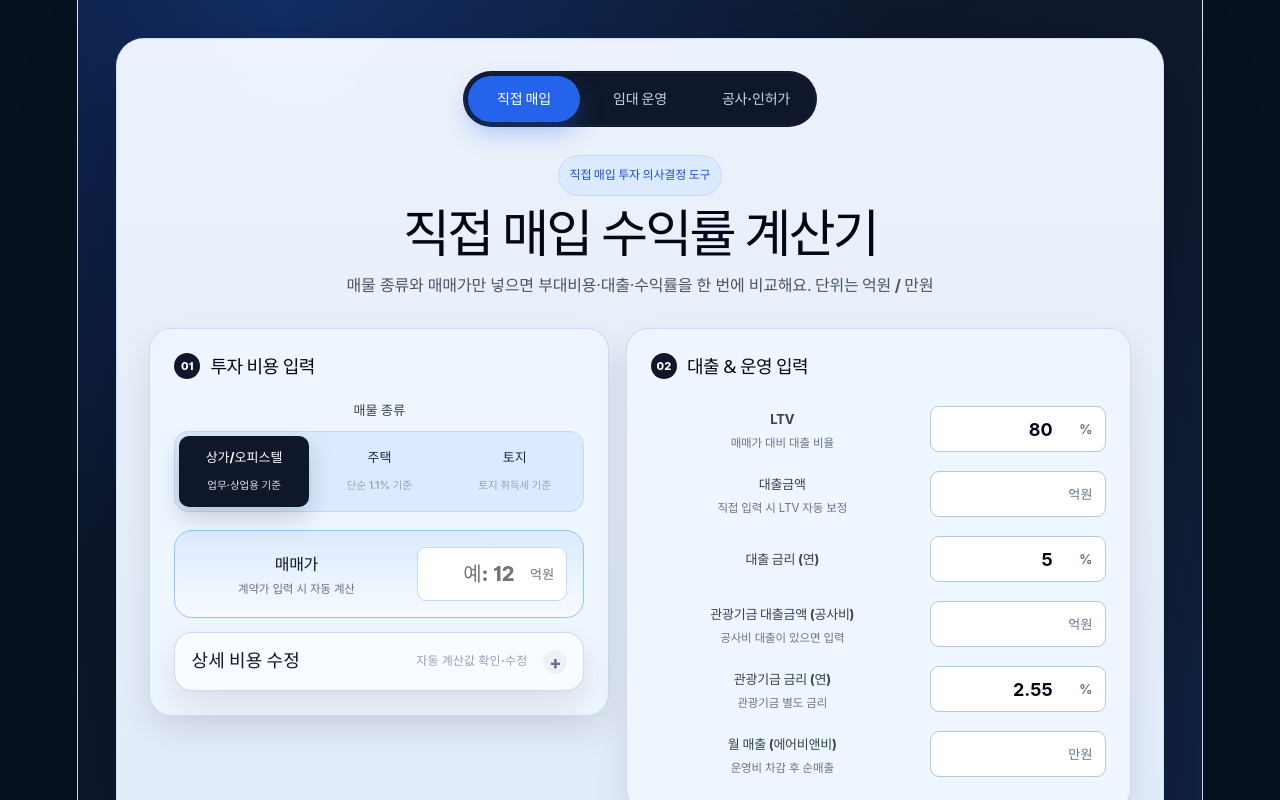
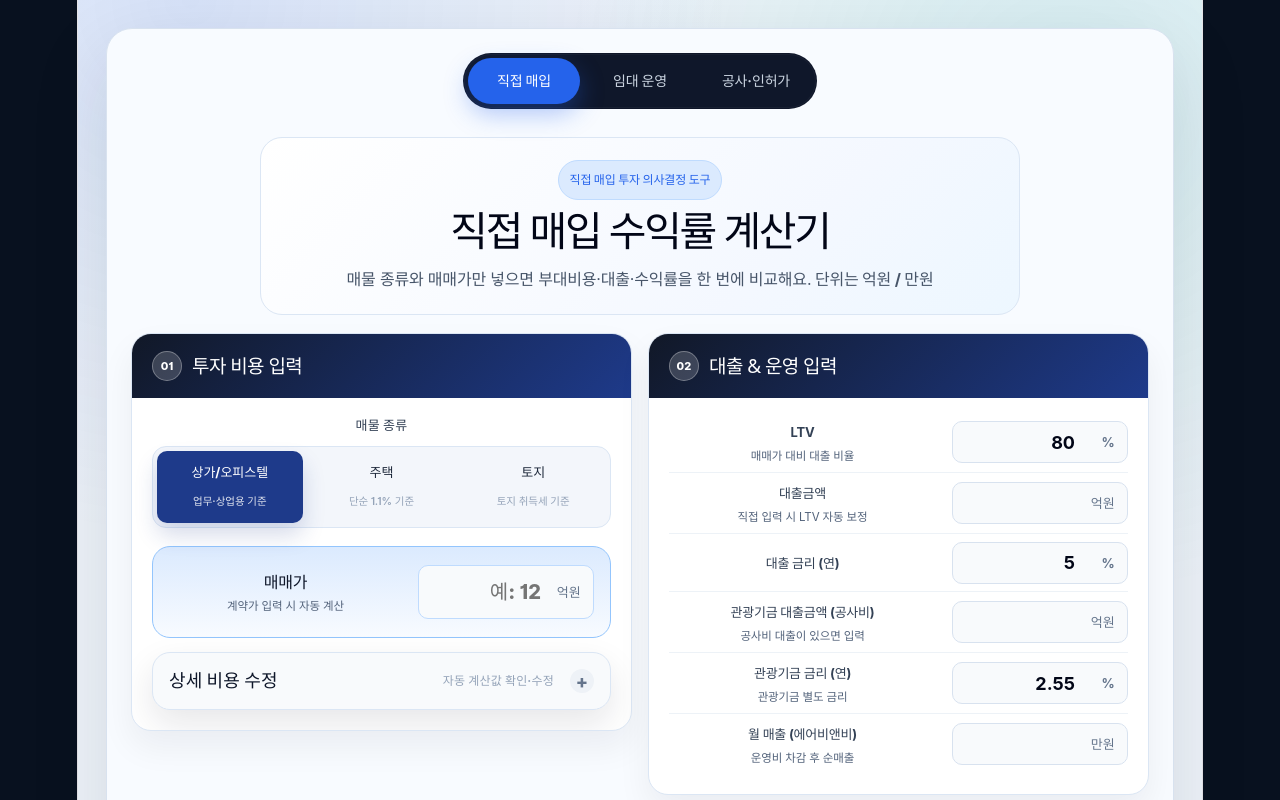
Before and after one commit to keepgoing2021/sookbak, a React (Vite) app: page / in a window 1280 px wide. Shown: the top 800 px of the page. Built offline with nearby package versions, Linux system fonts and the light colour scheme.

Commit message:
feat: refresh direct purchase dashboard UI

```diff
--- a/src/App.css
+++ b/src/App.css
@@ -2527,3 +2527,475 @@ h1,
     border-radius: 12px;
   }
 }
+
+
+/* Screenshot-inspired direct-purchase dashboard refresh */
+:root {
+  color: #172033;
+  background: #eef3f9;
+}
+
+.page-shell {
+  align-items: start;
+  padding: 28px;
+  background:
+    radial-gradient(circle at 10% 0%, rgba(37, 99, 235, 0.12), transparent 30rem),
+    radial-gradient(circle at 88% 8%, rgba(20, 184, 166, 0.12), transparent 28rem),
+    #eef3f9;
+}
+
+.calculator-card {
+  width: min(1280px, 100%);
+  padding: 24px;
+  border: 1px solid #d8e2ef;
+  border-radius: 26px;
+  background: #f8fbff;
+  box-shadow: 0 28px 80px rgba(15, 23, 42, 0.12);
+}
+
+.hero-copy {
+  margin-bottom: 18px;
+  padding: 22px 24px;
+  border: 1px solid #dbe6f4;
+  border-radius: 22px;
+  background: linear-gradient(135deg, #ffffff 0%, #f4f8ff 68%, #edf7ff 100%);
+}
+
+.hero-copy h1 {
+  font-size: clamp(30px, 3.2vw, 46px);
+}
+
+.eyebrow {
+  color: #2563eb;
+}
+
+.direct-form-grid {
+  grid-template-columns: minmax(0, 1fr) minmax(0, 1fr);
+  gap: 16px;
+  margin-bottom: 16px;
+}
+
+.panel {
+  border-radius: 20px;
+  padding: 0;
+  overflow: hidden;
+  background: #ffffff;
+  border: 1px solid #dbe6f4;
+  box-shadow: 0 16px 34px rgba(15, 23, 42, 0.06);
+}
+
+.investment-panel,
+.loan-panel,
+.income-panel,
+.investment-panel-purple,
+.cost-panel {
+  background: #ffffff;
+  border-color: #dbe6f4;
+}
+
+.panel-heading,
+.panel-heading.blue,
+.panel-heading.green,
+.panel-heading.purple,
+.panel-heading.orange {
+  margin: 0 0 14px;
+  padding: 17px 20px;
+  color: #ffffff;
+  background: linear-gradient(135deg, #111827, #1e3a8a);
+}
+
+.panel-heading.green {
+  background: linear-gradient(135deg, #064e3b, #047857);
+}
+
+.panel-heading h2 {
+  color: #ffffff;
+  font-size: 19px;
+}
+
+.section-index {
+  width: 30px;
+  height: 30px;
+  background: rgba(255, 255, 255, 0.18);
+  border: 1px solid rgba(255, 255, 255, 0.3);
+  color: #ffffff;
+}
+
+.investment-panel > .field-label,
+.investment-panel > .segmented,
+.investment-panel > .primary-input-block,
+.investment-panel > .details-card,
+.loan-panel > .input-row,
+.income-panel > .input-row,
+.investment-panel-purple > .input-row,
+.cost-panel > .input-row,
+.cost-panel > .cost-group {
+  margin-left: 20px;
+  margin-right: 20px;
+}
+
+.investment-panel > .details-card,
+.loan-panel > .input-row:last-child,
+.cost-panel > .cost-group:last-child {
+  margin-bottom: 20px;
+}
+
+.segmented {
+  border-color: #dbe6f4;
+  background: #f3f6fb;
+}
+
+.segmented button.active {
+  background: #1e3a8a;
+  box-shadow: 0 12px 22px rgba(30, 58, 138, 0.18);
+}
+
+.input-row {
+  min-height: 58px;
+  padding: 7px 0;
+  border-bottom: 1px solid #edf2f7;
+}
+
+.input-row:last-child {
+  border-bottom: 0;
+}
+
+.input-wrap input {
+  height: 42px;
+  border-radius: 10px;
+  background: #f8fafc;
+  border-color: #d8e2ef;
+}
+
+.input-wrap input:focus,
+.loan-panel .input-wrap input:focus,
+.income-panel .input-wrap input:focus,
+.cost-panel .input-wrap input:focus,
+.investment-panel-purple .input-wrap input:focus {
+  border-color: #2563eb;
+  background: #ffffff;
+  box-shadow: 0 0 0 4px rgba(37, 99, 235, 0.12);
+}
+
+.details-card {
+  border-color: #dbe6f4;
+  background: #f8fafc;
+}
+
+.direct-results-board {
+  display: grid;
+  grid-template-columns: minmax(0, 0.92fr) minmax(0, 1.08fr);
+  gap: 16px;
+  align-items: start;
+}
+
+.result-panel {
+  border: 1px solid #dbe6f4;
+  border-radius: 20px;
+  background: #ffffff;
+  box-shadow: 0 16px 34px rgba(15, 23, 42, 0.06);
+}
+
+.result-panel-guidance,
+.result-panel-detail {
+  padding: 18px;
+}
+
+.result-section-heading {
+  margin: -18px -18px 16px;
+  padding: 16px 18px;
+  color: #ffffff;
+  background: linear-gradient(135deg, #111827, #1e3a8a);
+  border-radius: 20px 20px 0 0;
+}
+
+.result-section-heading.compact {
+  margin-bottom: 14px;
+}
+
+.result-section-heading h2 {
+  color: #ffffff;
+  font-size: 18px;
+}
+
+.result-section-heading .section-index {
+  width: 40px;
+  background: rgba(255, 255, 255, 0.16);
+}
+
+.decision-card {
+  grid-template-columns: 156px minmax(0, 1fr) 126px;
+  gap: 18px;
+  min-height: 186px;
+  margin-bottom: 12px;
+  padding: 18px;
+  border-color: #c7d2fe;
+  background: linear-gradient(135deg, #f8fbff, #eef6ff);
+  box-shadow: inset 0 0 0 1px rgba(255, 255, 255, 0.75);
+}
+
+.decision-gauge {
+  width: 142px;
+  height: 142px;
+  display: grid;
+  place-items: center;
+  border-radius: 50%;
+  background:
+    conic-gradient(#2563eb var(--decision-progress), #e2e8f0 0),
+    #e2e8f0;
+  box-shadow: 0 16px 28px rgba(37, 99, 235, 0.14);
+}
+
+.decision-gauge-inner {
+  width: 104px;
+  height: 104px;
+  display: grid;
+  place-items: center;
+  align-content: center;
+  border-radius: 50%;
+  background: #ffffff;
+  text-align: center;
+}
+
+.decision-gauge-inner span,
+.decision-main-metric span,
+.decision-card span {
+  color: #64748b;
+  font-size: 12px;
+  font-weight: 900;
+}
+
+.decision-gauge-inner b {
+  display: block;
+  margin-top: 4px;
+  color: #0f172a;
+  font-size: 28px;
+  line-height: 1;
+  letter-spacing: -0.07em;
+}
+
+.decision-main-metric {
+  text-align: left;
+  align-self: center;
+}
+
+.decision-main-metric strong,
+.decision-card strong {
+  display: block;
+  width: fit-content;
+  margin-top: 9px;
+  padding: 9px 13px;
+  border-radius: 999px;
+  color: #ffffff;
+  background: #2563eb;
+  font-size: 15px;
+  font-weight: 950;
+}
+
+.decision-main-metric p {
+  margin-top: 12px;
+  color: #0f172a;
+  font-size: 26px;
+  font-weight: 950;
+  letter-spacing: -0.055em;
+}
+
+.decision-card small {
+  align-self: center;
+  padding: 10px 11px;
+  border: 1px solid #dbe6f4;
+  border-radius: 14px;
+  background: #ffffff;
+  color: #475569;
+  font-size: 12px;
+  font-weight: 800;
+  text-align: left;
+}
+
+.decision-card-excellent .decision-gauge,
+.decision-card-reviewable .decision-gauge {
+  background: conic-gradient(#059669 var(--decision-progress), #dcfce7 0), #dcfce7;
+}
+
+.decision-card-excellent .decision-main-metric strong,
+.decision-card-reviewable .decision-main-metric strong {
+  background: #059669;
+}
+
+.decision-card-needs-adjustment .decision-gauge {
+  background: conic-gradient(#d97706 var(--decision-progress), #fef3c7 0), #fef3c7;
+}
+
+.decision-card-needs-adjustment .decision-main-metric strong {
+  background: #d97706;
+}
+
+.decision-card-expensive .decision-gauge {
+  background: conic-gradient(#dc2626 var(--decision-progress), #fee2e2 0), #fee2e2;
+}
+
+.decision-card-expensive .decision-main-metric strong {
+  background: #dc2626;
+}
+
+.guidance-grid {
+  grid-template-columns: minmax(0, 1fr) minmax(0, 1fr);
+  gap: 12px;
+}
+
+.net-comparison-card,
+.recommended-price-card,
+.metric,
+.scenario,
+.loan-resilience {
+  border: 1px solid #dbe6f4;
+  background: #f8fafc;
+  box-shadow: none;
+}
+
+.comparison-copy strong,
+.recommended-price-card strong {
+  color: #0f172a;
+}
+
+.result-summary {
+  grid-template-columns: repeat(2, minmax(0, 1fr));
+  gap: 10px;
+}
+
+.metric {
+  padding: 13px;
+  border-radius: 14px;
+}
+
+.metric.highlight {
+  background: #ecfdf5;
+  border-color: #a7f3d0;
+}
+
+.metric.highlight strong {
+  color: #047857;
+}
+
+.scenario-grid {
+  gap: 10px;
+}
+
+.exit-panel {
+  padding: 0 18px 18px;
+  background: #ffffff;
+  border-color: #dbe6f4;
+  box-shadow: 0 16px 34px rgba(15, 23, 42, 0.06);
+}
+
+.exit-panel .panel-heading {
+  margin-left: -18px;
+  margin-right: -18px;
+}
+
+.exit-highlight {
+  background: linear-gradient(135deg, #ecfdf5, #ffffff);
+}
+
+.notice {
+  background: #ffffff;
+  border-color: #dbe6f4;
+}
+
+@media (max-width: 980px) {
+  .direct-form-grid,
+  .direct-results-board {
+    grid-template-columns: 1fr;
+  }
+
+  .decision-card {
+    grid-template-columns: 140px minmax(0, 1fr);
+  }
+
+  .decision-card small {
+    grid-column: 1 / -1;
+  }
+}
+
+@media (max-width: 720px) {
+  .page-shell {
+    padding: 12px;
+  }
+
+  .calculator-card {
+    padding: 14px;
+    border-radius: 20px;
+  }
+
+  .hero-copy {
+    padding: 18px;
+  }
+
+  .decision-card {
+    grid-template-columns: 1fr;
+    min-height: auto;
+  }
+
+  .decision-gauge {
+    justify-self: center;
+  }
+
+  .decision-main-metric {
+    text-align: center;
+  }
+
+  .decision-main-metric strong {
+    margin-left: auto;
+    margin-right: auto;
+  }
+
+  .guidance-grid,
+  .result-summary,
+  .scenario-grid {
+    grid-template-columns: 1fr;
+  }
+}
+
+/* Final polish after browser smoke test */
+.decision-card {
+  grid-template-columns: 150px minmax(190px, 1fr);
+}
+
+.decision-card small {
+  grid-column: 2;
+  width: fit-content;
+  max-width: 100%;
+  margin-top: -18px;
+  justify-self: start;
+}
+
+.decision-main-metric p {
+  font-size: clamp(21px, 2.2vw, 30px);
+  white-space: nowrap;
+}
+
+.notice-list {
+  justify-items: start;
+  text-align: left;
+}
+
+.input-row p {
+  color: #52627a;
+}
+
+@media (max-width: 980px) {
+  .decision-card small {
+    grid-column: 1 / -1;
+    margin-top: 0;
+  }
+
+  .decision-main-metric p {
+    white-space: normal;
+  }
+}
+
+.net-comparison-card dd,
+.metric strong,
+.exit-metrics dd {
+  white-space: nowrap;
+}
--- a/src/App.tsx
+++ b/src/App.tsx
@@ -1,4 +1,4 @@
-import { useEffect, useMemo, useState, type Dispatch, type SetStateAction } from 'react'
+import { useEffect, useMemo, useState, type CSSProperties, type Dispatch, type SetStateAction } from 'react'
 import './App.css'
 import {
   type PropertyType,
@@ -1439,6 +1439,8 @@ function DecisionCard({
   decision: ReturnType<typeof calculatePurchaseDecision>
   monthlyCashYieldPercent: number | null
 }) {
+  const gaugeValue = monthlyCashYieldPercent === null ? 0 : Math.max(0, Math.min(monthlyCashYieldPercent, 5))
+  const gaugeProgress = (gaugeValue / 5) * 100
   const shortStatusCopy = {
     excellent: '목표 크게 초과',
     reviewable: '기준 통과',
@@ -1448,17 +1450,22 @@ function DecisionCard({
   }[decision.status]
 
   return (
-    <article className={`decision-card decision-card-${decision.status}`}>
-      <div>
-        <span>판단</span>
+    <article
+      className={`decision-card decision-card-${decision.status}`}
+      style={{ '--decision-progress': `${gaugeProgress}%` } as CSSProperties}
+    >
+      <div className="decision-gauge" aria-label={`월 수익률 ${formatPercent(monthlyCashYieldPercent)}`}>
+        <div className="decision-gauge-inner">
+          <span>ROI</span>
+          <b>{formatPercent(monthlyCashYieldPercent)}</b>
+        </div>
+      </div>
+      <div className="decision-main-metric">
+        <span>매입 판단</span>
         <strong>{decision.label}</strong>
-      </div>
-      <div className="decision-main-metric">
-        <span>월 수익률</span>
-        <b>{formatPercent(monthlyCashYieldPercent)}</b>
         <p>{shortStatusCopy}</p>
       </div>
-      <small>실사: 인허가 · 소방 · 공사비</small>
+      <small>인허가 · 소방 · 공사비 우선 실사</small>
     </article>
   )
 }
```
